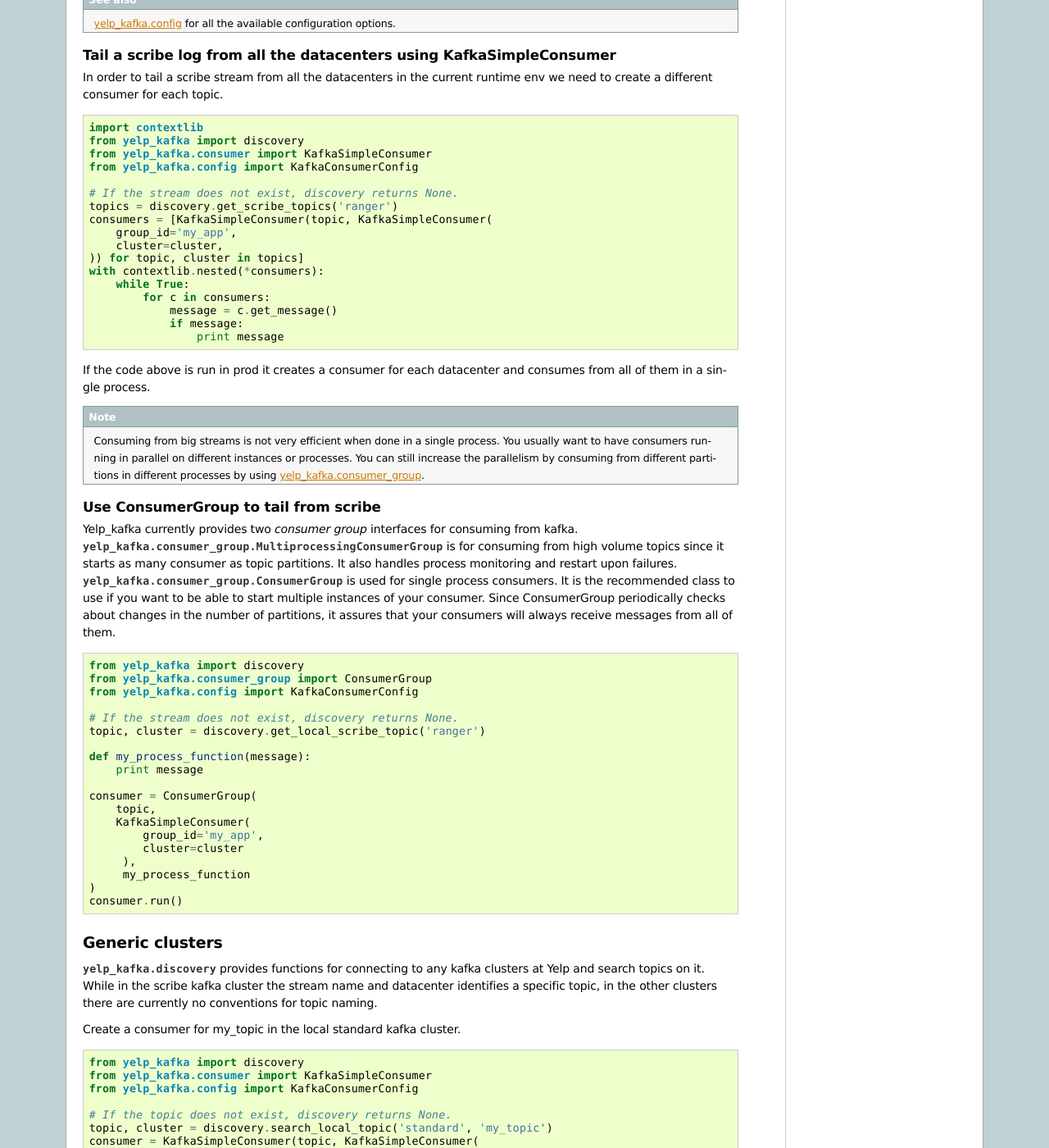
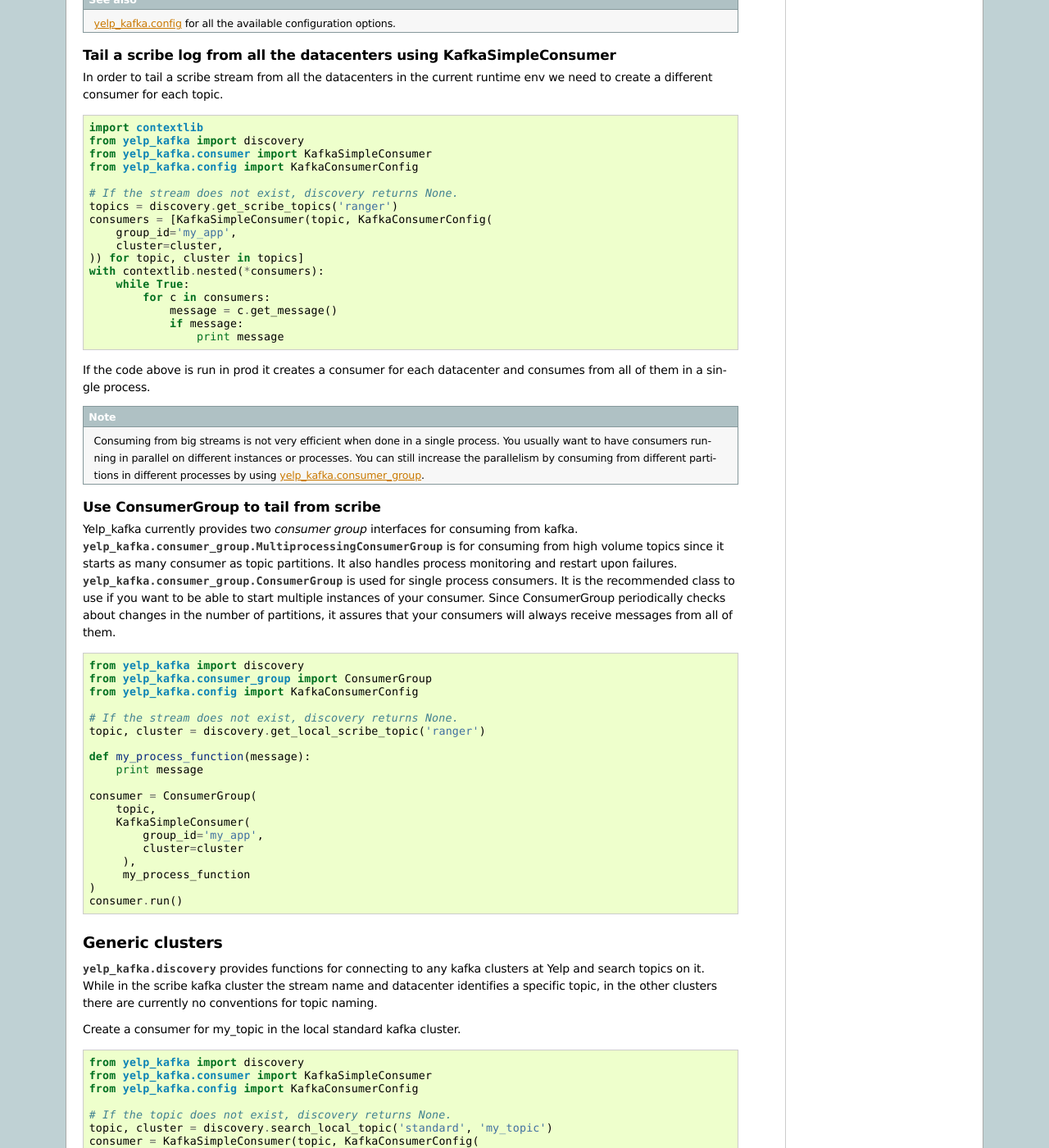
Before and after one commit to Yelp/yelp_kafka, a Sphinx documentation site: the page built from docs/source/index.rst, in a window 1280 px wide and 1400 px high, scrolled down 1737 px. Shown: the whole window at 82% size. Built offline with Sphinx 7.4.7, drawn with Linux system fonts in a browser that asks for light colours.

Commit message:
Fix docs

```diff
--- a/docs/source/index.rst
+++ b/docs/source/index.rst
@@ -102,7 +102,7 @@
 
    # If the stream does not exist, discovery returns None.
    topics = discovery.get_scribe_topics('ranger')
-   consumers = [KafkaSimpleConsumer(topic, KafkaSimpleConsumer(
+   consumers = [KafkaSimpleConsumer(topic, KafkaConsumerConfig(
        group_id='my_app',
        cluster=cluster,
    )) for topic, cluster in topics]
@@ -161,7 +161,7 @@
 
    # If the topic does not exist, discovery returns None.
    topic, cluster = discovery.search_local_topic('standard', 'my_topic')
-   consumer = KafkaSimpleConsumer(topic, KafkaSimpleConsumer(
+   consumer = KafkaSimpleConsumer(topic, KafkaConsumerConfig(
        group_id='my_app',
        cluster=cluster,
        auto_offset_reset='smallest',
```
